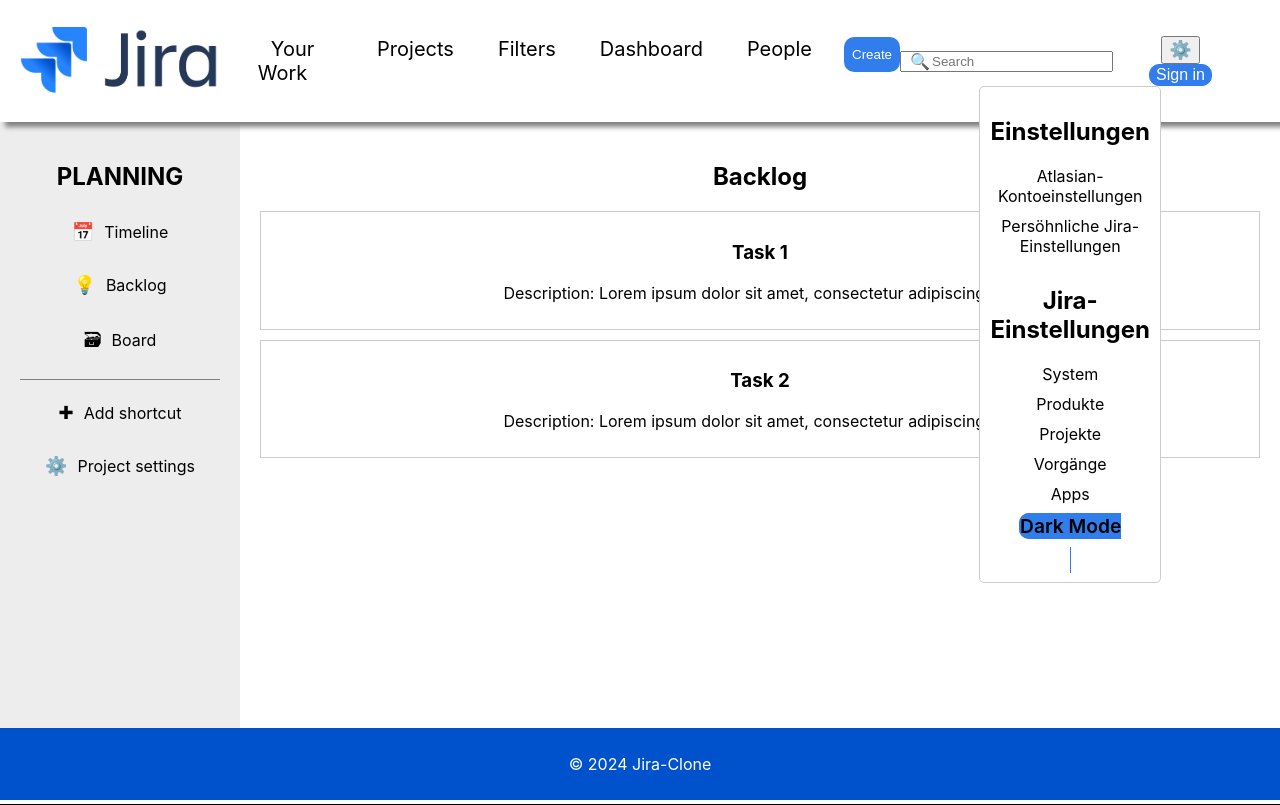
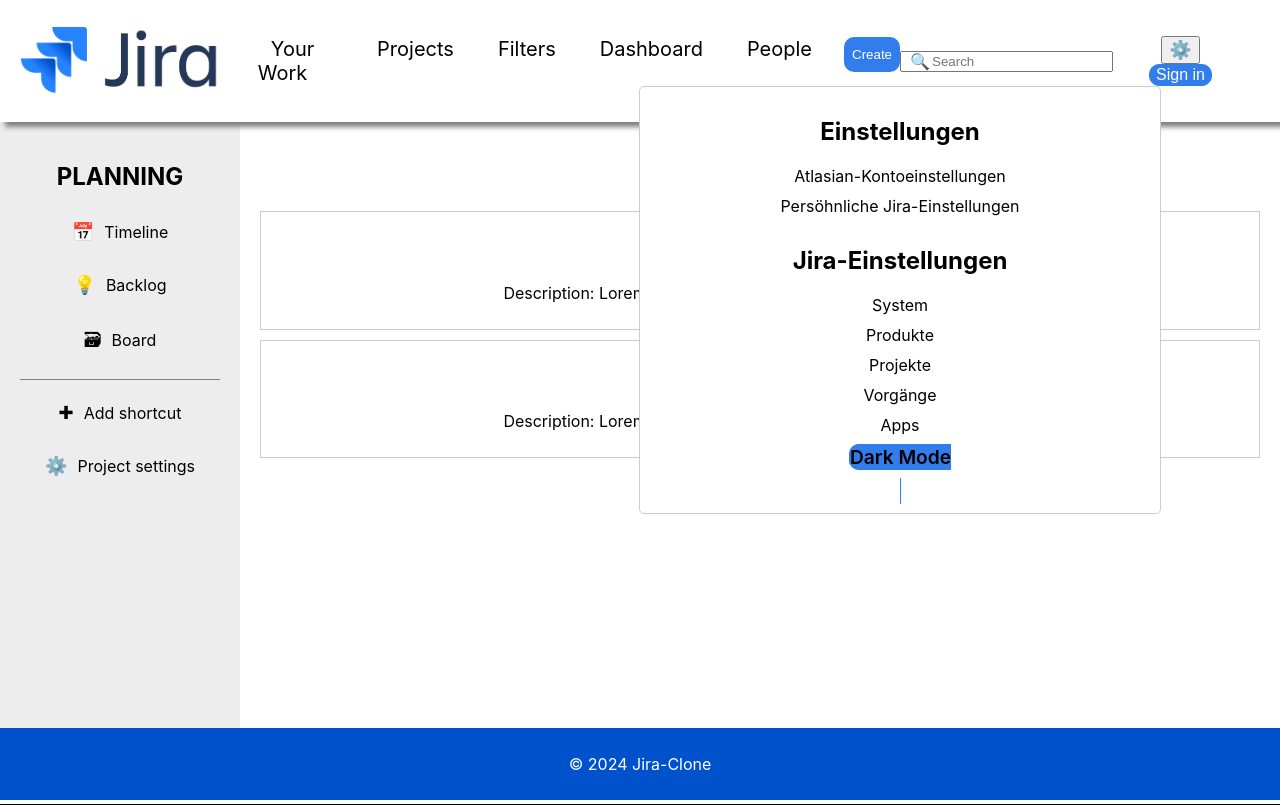
Before and after one commit to PatrickZablocki/Jira_clone, a React (Create React App) app in the folder jira-clone/: page / in a window 1280 px wide. Both pictures are taken after a click on the button "⚙️". Built offline with nearby package versions, Linux system fonts and the light colour scheme.

Commit message:
Hover Effekte hinzugefügt

```diff
--- a/jira-clone/src/components/Home.css
+++ b/jira-clone/src/components/Home.css
@@ -122,6 +122,8 @@
     border-radius: 5px;
     padding: 10px;
     display: inline-block;
+    width: 500px;
+    height: auto;
 }
 .dropdown-menu h2{
     color: #000;
@@ -144,6 +146,14 @@
 .dropdown-menu ul li a:hover {
     color: #000;
     font-weight: bold;
+
+}
+.dropdown-menu a:hover{
+    background:#88888825;
+    width: calc(100% - 40px);
+    display: block;
+    padding: 10px 20px;
+    border: 2px solid #888;
 }
 #DarkMode{
     font-size: 1.2rem;
--- a/jira-clone/src/components/Home.jsx
+++ b/jira-clone/src/components/Home.jsx
@@ -2,7 +2,7 @@
 import './Home.css';
 
 function Home()
-
+            // Das ist die Funktion für das DropDown Menu und für den Dark Mode
         {
             const [isDropdownOpen, setIsDropdownOpen] = useState(false);
             const [darkMode, setDarkMode] = useState(() => {
@@ -30,6 +30,10 @@
                     document.body.classList.remove('dark-mode');
                 }
             }, [darkMode]);
+
+            // Hier schreibe ich die Funktion um weitergeleitet zu werden
+
+
 
     return (
         <div className={`home-container ${darkMode ? 'dark-mode' : ''}`}>
@@ -65,8 +69,9 @@
                         <div className="dropdown-menu">
                             <ul>
                                 <h2>Einstellungen</h2>
-                                <a className= "dropdown-content" href="">Atlasian-Kontoeinstellungen<li></li></a>
-                                <a className= "dropdown-content" href="">Persöhnliche Jira-Einstellungen<li></li></a>
+                                <a className= "dropdown-content" href="#">Atlasian-Kontoeinstellungen<li></li></a>
+                                <a className= "dropdown-content" href="">
+                                    Persöhnliche Jira-Einstellungen<li></li></a>
                                 <h2>Jira-Einstellungen</h2>
                                 <a className= "dropdown-content" href="">System<li></li></a>
                                 <a className= "dropdown-content" href="">Produkte<li></li></a>
```
Also changed, not shown: jira-clone/src/components/Einstellungen/PersonEinstellungen.css (added), jira-clone/src/components/Einstellungen/PersonEinstellungen.jsx (added).
